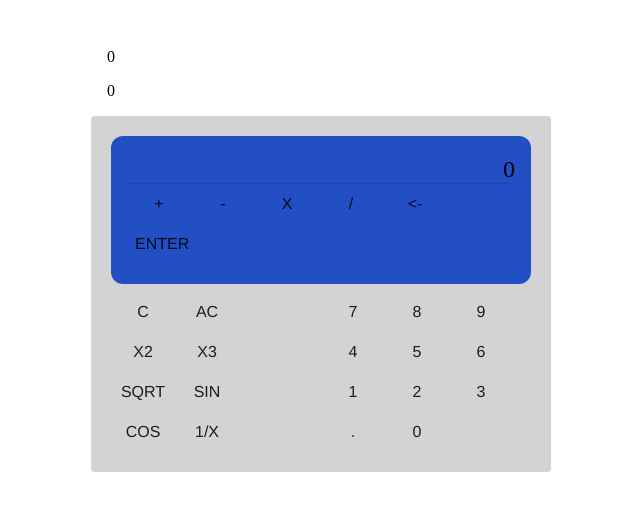
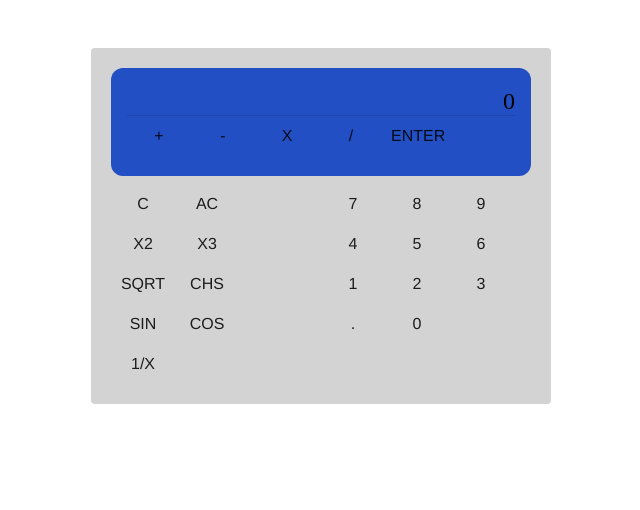
Before and after one commit to stephichau/polish-calculator, a React (Create React App) app in the folder app/: page / in a window 1280 px wide. Shown: the top 510 px of the page, without its empty margins (319-959 px from the left). Built offline with nearby package versions, Linux system fonts and the light colour scheme.

Commit message:
feat(): Add basic logic to btns

```diff
--- a/app/src/Calculator/Calculator.js
+++ b/app/src/Calculator/Calculator.js
@@ -7,11 +7,15 @@ import { leftPanel } from './leftPanel';
 import { rightPanel } from './rightPanel';
 
 export const Calculator = ({ classes }) => {
-  const [stack, setStack] = useState([0, 0]);
+  const [stack, setStack] = useState([]);
   const [currentValue, setCurrentValue] = useState(0);
 
+  const onClick = (callback) => {
+    callback({ stack, setStack, currentValue, setCurrentValue });
+  };
+
   const buildButtonPanel = (panelCols) => (
-    panelCols.map(obj => <BaseButton key={obj.value} {...obj} />)
+    panelCols.map(obj => <BaseButton key={obj.value} {...obj} onClick={() => onClick(obj.onClick)} />)
   );
 
   const buildButtonPanelRows = (panelRows) => (
@@ -29,7 +33,7 @@ export const Calculator = ({ classes }) => {
       <Stack values={stack} />
       <div className={classes.container}>
         <div className={classes.header}>
-          <div className={classes.currentValue}>0</div>
+          <div className={classes.currentValue}>{currentValue}</div>
           <Divider />
           <div>
             {buildButtonPanel(headerPanel)}
--- a/app/src/Calculator/headerPanel.js
+++ b/app/src/Calculator/headerPanel.js
@@ -1,26 +1,49 @@
 export const headerPanel = [
   {
     value: '+',
-    onClick: () => {},
+    onClick: ({ stack, currentValue, setCurrentValue}) => {
+      if (!stack.length) return;
+
+      const result = stack.shift() + currentValue;
+
+      setCurrentValue(result);
+    },
   },
   {
     value: '-',
-    onClick: () => {},
+    onClick: ({ stack, currentValue, setCurrentValue}) => {
+      if (!stack.length) return;
+
+      const result = stack.shift() - currentValue;
+
+      setCurrentValue(result);
+    },
   },
   {
     value: 'x',
-    onClick: () => {},
+    onClick: ({ stack, currentValue, setCurrentValue}) => {
+      if (!stack.length) return;
+
+      const result = stack.shift() * currentValue;
+
+      setCurrentValue(result);
+    },
   },
   {
     value: '/',
-    onClick: () => {},
-  },
-  {
-    value: '<-',
-    onClick: () => {},
+    onClick: ({ stack, currentValue, setCurrentValue}) => {
+      if (!stack.length) return;
+
+      const result = stack.shift() / currentValue;
+
+      setCurrentValue(result);
+    },
   },
   {
     value: 'enter',
-    onClick: () => {},
+    onClick: ({ stack, setStack, currentValue, setCurrentValue }) => {
+      setStack([...stack, currentValue]);
+      setCurrentValue(0);
+    },
   },
 ];
--- a/app/src/Calculator/leftPanel.js
+++ b/app/src/Calculator/leftPanel.js
@@ -3,35 +3,58 @@ import { rowBuilder } from '../helpers';
 const buttons = [
   {
     value: 'c',
-    onClick: () => {},
+    onClick: ({ setCurrentValue }) => {
+      setCurrentValue(0);
+    },
   },
   {
     value: 'ac',
-    onClick: () => {},
+    onClick: ({ setStack, setCurrentValue }) => {
+      setStack([]);
+      setCurrentValue(0);
+    },
   },
   {
     value: 'x2',
-    onClick: () => {},
+    onClick: ({ currentValue, setCurrentValue }) => {
+      setCurrentValue(Math.pow(currentValue, 2))
+    },
   },
   {
     value: 'x3',
-    onClick: () => {},
+    onClick: ({ currentValue, setCurrentValue }) => {
+      setCurrentValue(Math.pow(currentValue, 3))
+    },
   },
   {
     value: 'sqrt',
-    onClick: () => {},
+    onClick: ({ currentValue, setCurrentValue }) => {
+      setCurrentValue(Math.pow(currentValue, .5))
+    },
+  },
+  {
+    value: 'chs',
+    onClick: ({ currentValue, setCurrentValue }) => {
+      setCurrentValue(currentValue * -1);
+    },
   },
   {
     value: 'sin',
-    onClick: () => {},
+    onClick: ({ currentValue, setCurrentValue }) => {
+      setCurrentValue(Math.sin(currentValue));
+    },
   },
   {
     value: 'cos',
-    onClick: () => {},
+    onClick: ({ currentValue, setCurrentValue }) => {
+      setCurrentValue(Math.cos(currentValue));
+    },
   },
   {
     value: '1/x',
-    onClick: () => {},
+    onClick: ({ currentValue, setCurrentValue }) => {
+      if (currentValue) setCurrentValue(1/currentValue)
+    },
   },
 ];
 
--- a/app/src/Calculator/rightPanel.js
+++ b/app/src/Calculator/rightPanel.js
@@ -3,39 +3,39 @@ import { rowBuilder } from '../helpers';
 const buttons = [
   {
     value: 7,
-    onClick: () => {},
+    onClick: ({ setCurrentValue }) => setCurrentValue(7),
   },
   {
     value: 8,
-    onClick: () => {},
+    onClick: ({ setCurrentValue }) => setCurrentValue(8),
   },
   {
     value: 9,
-    onClick: () => {},
+    onClick: ({ setCurrentValue }) => setCurrentValue(9),
   },
   {
     value: 4,
-    onClick: () => {},
+    onClick: ({ setCurrentValue }) => setCurrentValue(4),
   },
   {
     value: 5,
-    onClick: () => {},
+    onClick: ({ setCurrentValue }) => setCurrentValue(5),
   },
   {
     value: 6,
-    onClick: () => {},
+    onClick: ({ setCurrentValue }) => setCurrentValue(6),
   },
   {
     value: 1,
-    onClick: () => {},
+    onClick: ({ setCurrentValue }) => setCurrentValue(1),
   },
   {
     value: 2,
-    onClick: () => {},
+    onClick: ({ setCurrentValue }) => setCurrentValue(2),
   },
   {
     value: 3,
-    onClick: () => {},
+    onClick: ({ setCurrentValue }) => setCurrentValue(3),
   },
   {
     value: '.',
@@ -43,7 +43,7 @@ const buttons = [
   },
   {
     value: 0,
-    onClick: () => {},
+    onClick: ({ setCurrentValue }) => setCurrentValue(4),
   },
 ];
 
```
